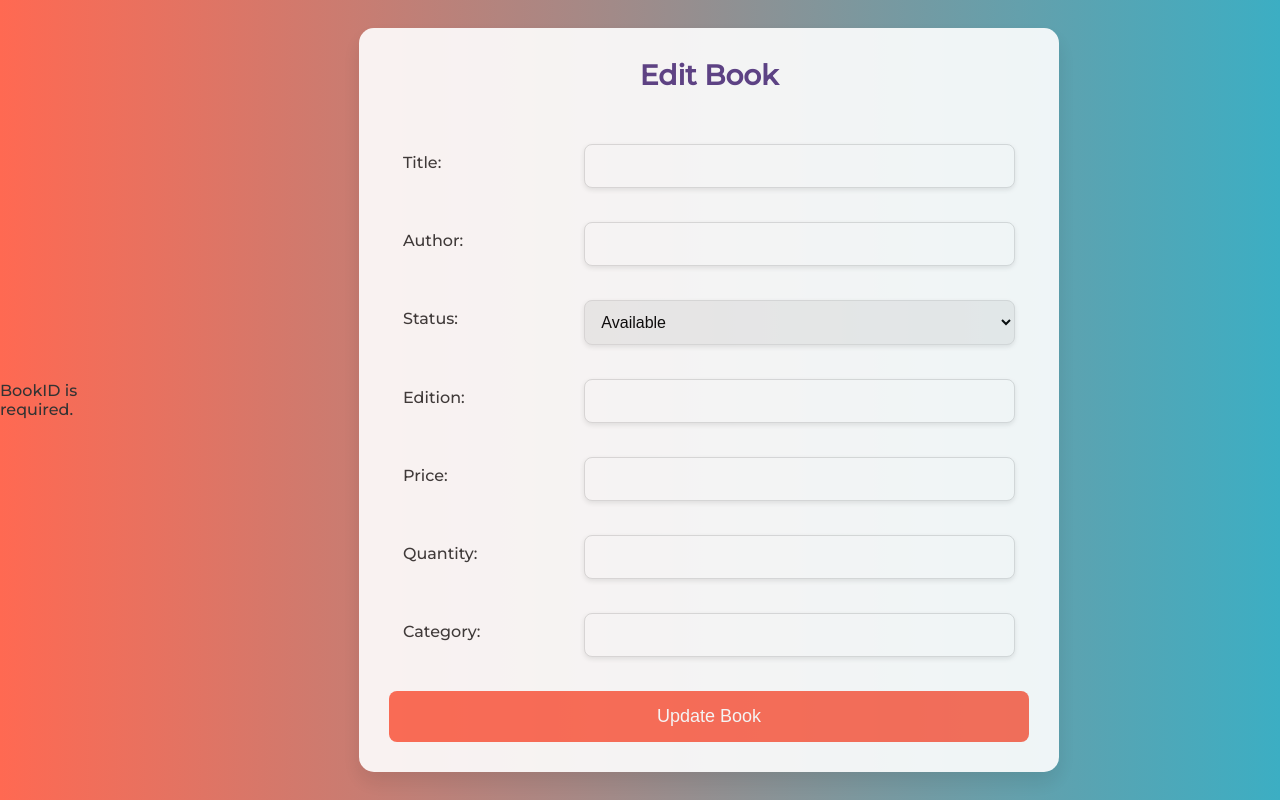
After one commit to sanaelsayedd/WebProject, a PHP site: page /EditBook.php in a window 1280 px wide. The commit adds this page. Run offline with PHP 8.4, Linux system fonts and the light colour scheme; data that the repository does not hold is empty.

Commit message:
updates (add,edit,remove)

```diff
--- /dev/null
+++ b/EditBook.php
@@ -0,0 +1,259 @@
+<?php
+$passworddb = "WEBDBwebdb123456789";
+
+// Check if BookID is provided in the URL
+if (isset($_GET['BookID'])) {
+    $BookID = $_GET['BookID'];
+
+    // Connect to the database
+    $connection = mysqli_connect("localhost", "root", $passworddb, "library");
+
+    if (!$connection) {
+        die("Connection failed: " . mysqli_connect_error());
+    }
+
+    // Retrieve the book data based on BookID
+    $query = "SELECT * FROM `book` WHERE `BookID` = ?";
+    $stmt = mysqli_prepare($connection, $query);
+    mysqli_stmt_bind_param($stmt, "i", $BookID);
+    mysqli_stmt_execute($stmt);
+    $result = mysqli_stmt_get_result($stmt);
+
+    if ($row = mysqli_fetch_assoc($result)) {
+        // Populate the form with the book data
+        $Title = $row['Title'];
+        $Author = $row['Author'];
+        $Status = $row['Status'];
+        $Edition = $row['Edition'];
+        $Price = $row['Price'];
+        $Quantity = $row['Quantity'];
+        $Category = $row['Category'];
+    } else {
+        echo "Book not found.";
+    }
+
+    // Close the connection
+    mysqli_stmt_close($stmt);
+    mysqli_close($connection);
+} else {
+    echo "BookID is required.";
+}
+
+// Handle form submission to update book data
+if ($_SERVER["REQUEST_METHOD"] == "POST") {
+    $Title = $_POST["Title"];
+    $Author = $_POST["Author"];
+    $Status = $_POST["Status"];
+    $Edition = $_POST["Edition"];
+    $Price = $_POST["Price"];
+    $Quantity = $_POST["Quantity"];
+    $Category = $_POST["Category"];
+
+    // Connect to the database
+    $connection = mysqli_connect("localhost", "root", $passworddb, "library");
+
+    if (!$connection) {
+        die("Connection failed: " . mysqli_connect_error());
+    }
+
+    // Update book data
+    $update_query = "UPDATE `book` SET `Title` = ?, `Author` = ?, `Status` = ?, `Edition` = ?, `Price` = ?, `Quantity` = ?, `Category` = ? WHERE `BookID` = ?";
+    $stmt = mysqli_prepare($connection, $update_query);
+
+    if ($stmt) {
+        mysqli_stmt_bind_param($stmt, "ssssdiis", $Title, $Author, $Status, $Edition, $Price, $Quantity, $Category, $BookID);
+        $execute_result = mysqli_stmt_execute($stmt);
+
+        if ($execute_result) {
+            // Redirect to the books page with success message
+            header("Location: books.php?status=success");
+            exit(); // Ensure the script stops executing after redirection
+        } else {
+            echo "Error updating book: " . mysqli_error($connection);
+        }
+        mysqli_stmt_close($stmt);
+    } else {
+        echo "Error preparing statement: " . mysqli_error($connection);
+    }
+
+    // Close the connection
+    mysqli_close($connection);
+}
+?>
+
+<!DOCTYPE html>
+<html lang="en">
+<head>
+    <meta charset="UTF-8">
+    <meta name="viewport" content="width=device-width, initial-scale=1.0">
+    <title>Edit Book</title>
+    <style>
+        @import url('https://fonts.googleapis.com/css2?family=Montserrat:ital,wght@0,500;1,500&display=swap');
+
+        * {
+            box-sizing: border-box;
+            margin: 0;
+            padding: 0;
+        }
+
+        body {
+            font-family: 'Montserrat', sans-serif;
+            background: linear-gradient(to right, #FF6952, #3CAEC3); /* Gradient background */
+            color: #333333;
+            min-height: 100vh;
+            display: flex;
+            justify-content: center;
+            align-items: center;
+            background-size: cover;
+            background-position: center;
+        }
+
+        .dashboard-container {
+            display: flex;
+            justify-content: center;
+            align-items: center;
+            width: 100%;
+        }
+
+        .dashboard-content {
+            width: 100%;
+            max-width: 700px;
+            padding: 30px;
+            background-color: #ffffff;
+            border-radius: 15px;
+            box-shadow: 0 10px 20px rgba(0, 0, 0, 0.1);
+            opacity: 0.9; /* Slight transparency for background blending */
+        }
+
+        .dashboard-content h2 {
+            font-size: 28px;
+            margin-bottom: 30px;
+            color: #583A83;
+            text-align: center;
+            font-weight: 600;
+        }
+
+        form {
+            width: 100%;
+        }
+
+        table {
+            width: 100%;
+            margin-bottom: 20px;
+        }
+
+        table td {
+            padding: 12px;
+            font-size: 16px;
+        }
+
+        input[type="text"], input[type="number"], select {
+            width: 100%;
+            padding: 12px;
+            margin-top: 8px;
+            border: 1px solid #ddd;
+            border-radius: 8px;
+            font-size: 16px;
+            box-shadow: 0 2px 5px rgba(0, 0, 0, 0.1);
+        }
+
+        input[type="text"]:focus, input[type="number"]:focus, select:focus {
+            outline: none;
+            border-color: #ff6952;
+            box-shadow: 0 0 10px rgba(255, 105, 82, 0.5);
+        }
+
+        button {
+            width: 100%;
+            padding: 15px;
+            font-size: 18px;
+            background-color: #ff6952;
+            color: white;
+            border: none;
+            border-radius: 8px;
+            cursor: pointer;
+            transition: background-color 0.3s ease;
+        }
+
+        button:hover {
+            background-color: #e95d46;
+        }
+
+        a {
+            color: #3CAEC3;
+        }
+
+        a:hover {
+            color: #FF6952;
+        }
+
+        /* Responsive adjustments */
+        @media (max-width: 992px) {
+            .sidebar {
+                width: 100%;
+                height: auto;
+            }
+
+            .dashboard-container {
+                margin-left: 0;
+                padding: 20px;
+            }
+
+            .dashboard-content {
+                padding: 20px;
+            }
+
+            form {
+                width: 100%;
+            }
+        }
+    </style>
+</head>
+<body>
+
+<div class="dashboard-container">
+    <div class="dashboard-content">
+        <h2>Edit Book</h2>
+        <form action="EditBook.php?BookID=<?php echo htmlspecialchars($BookID); ?>" method="POST">
+            <table>
+                <tr>
+                    <td>Title:</td>
+                    <td><input type="text" name="Title" value="<?php echo htmlspecialchars($Title); ?>" required></td>
+                </tr>
+                <tr>
+                    <td>Author:</td>
+                    <td><input type="text" name="Author" value="<?php echo htmlspecialchars($Author); ?>" required></td>
+                </tr>
+                <tr>
+                    <td>Status:</td>
+                    <td>
+                        <select name="Status" required>
+                            <option value="Available" <?php echo ($Status == 'Available') ? 'selected' : ''; ?>>Available</option>
+                            <option value="Unavailable" <?php echo ($Status == 'Unavailable') ? 'selected' : ''; ?>>Unavailable</option>
+                        </select>
+                    </td>
+                </tr>
+                <tr>
+                    <td>Edition:</td>
+                    <td><input type="text" name="Edition" value="<?php echo htmlspecialchars($Edition); ?>" required></td>
+                </tr>
+                <tr>
+                    <td>Price:</td>
+                    <td><input type="number" name="Price" step="0.01" value="<?php echo htmlspecialchars($Price); ?>" required></td>
+                </tr>
+                <tr>
+                    <td>Quantity:</td>
+                    <td><input type="number" name="Quantity" value="<?php echo htmlspecialchars($Quantity); ?>" required></td>
+                </tr>
+                <tr>
+                    <td>Category:</td>
+                    <td><input type="text" name="Category" value="<?php echo htmlspecialchars($Category); ?>" required></td>
+                </tr>
+            </table>
+            <button type="submit">Update Book</button>
+        </form>
+    </div>
+</div>
+
+</body>
+</html>
--- a/book.php
+++ /dev/null
@@ -1,6 +0,0 @@
-<?php
-    $password = "WEBDBwebdb123456789";
-
-    $conn = mysqli_connect("localhost", "root", $password, "library");
-    $result = mysqli_query($conn, "SELECT * FROM book");
-?>
--- a/dashboard.html
+++ b/dashboard.html
@@ -17,7 +17,7 @@
             <h3>Knowledge Nest</h3>
         </div>
         <ul class="sidebar-menu">
-            <li><a href="#"><i class="fa-solid fa-house"></i> Main</a></li>
+            <li><a href="index.php"><i class="fa-solid fa-house"></i> Main</a></li>
             <li><a href="#"><i class="fa-solid fa-users"></i> User Management</a></li>
             <li><a href="#"><i class="fa-solid fa-book"></i> Book Management</a></li>
         </ul>
```
Also changed, not shown: AddBook.php (added, +200 -0 lines), DeleteBook.php (added, +49 -0 lines), books.php (+59 -26 lines), login.php (+2 -32 lines), register.php (+3 -9 lines).
